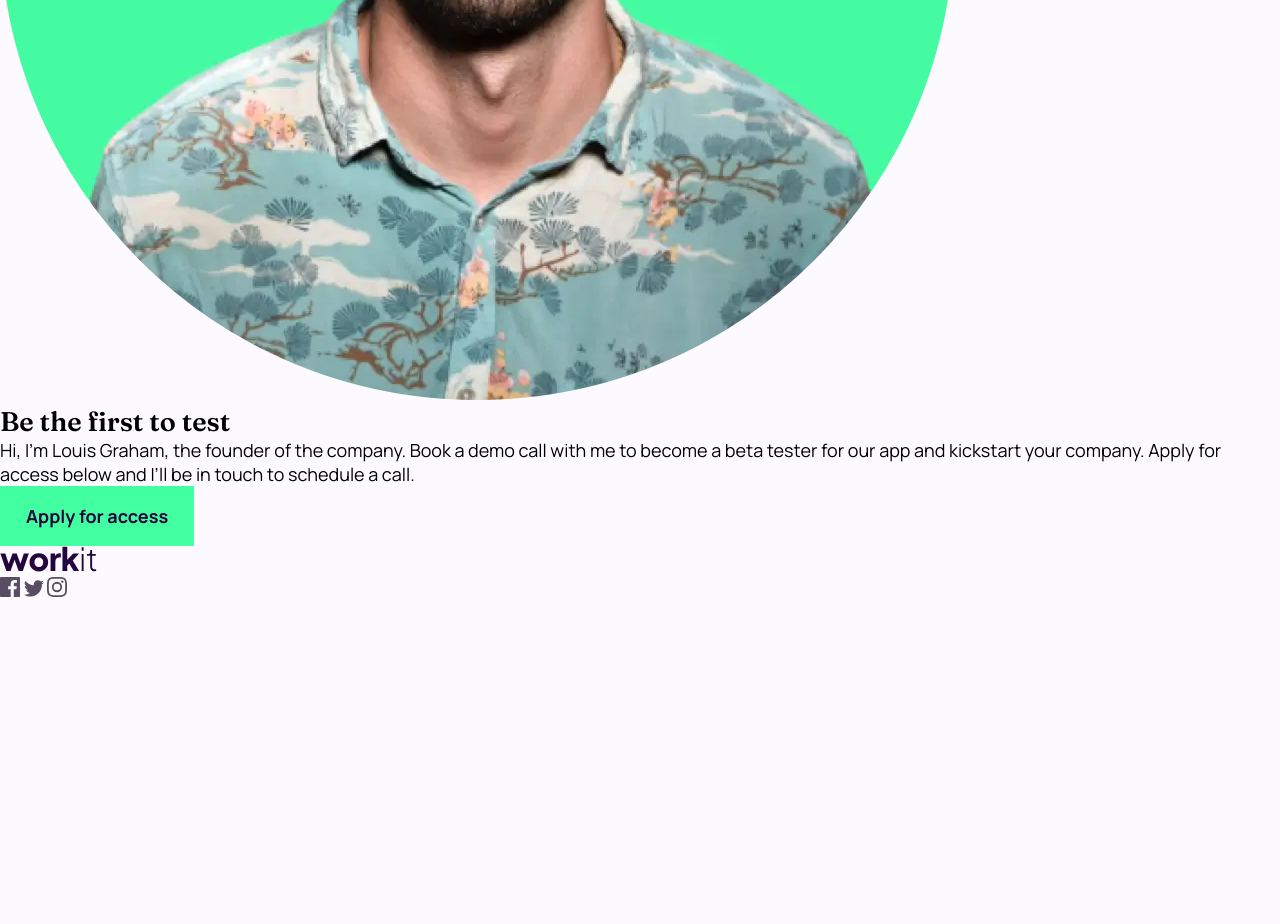
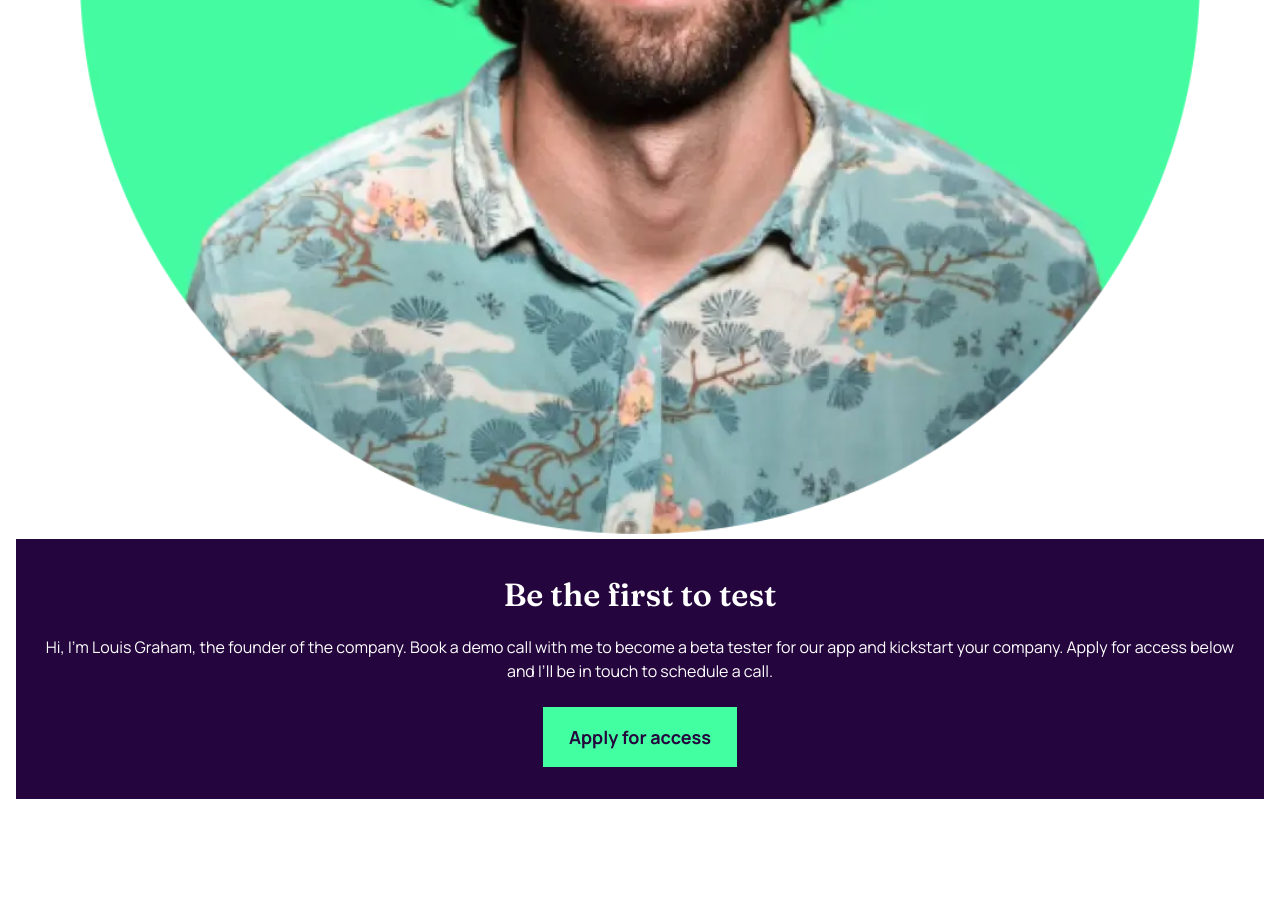
Before and after one commit to ProfessorDy/workit-landing-page, a plain HTML site: page index.html in a window 1280 px wide. Shown: the part 1848-2772 px from the top of the page. Before the commit the page ends 2450 px from the top, so only its background shows below. Drawn offline with Linux system fonts and the light colour scheme.

Commit message:
Finish styling all sections

```diff
--- a/assets/css/styles.css
+++ b/assets/css/styles.css
@@ -25,7 +25,7 @@ a {
 body{
     font-size: 18px;
     font-family: 'Manrope', sans-serif;
-    background-color: var(--ghost-white);
+    background-color: var(--white);
 }
 
 .heading{
@@ -91,12 +91,14 @@ body{
     margin: 0 auto;
 }
 .services{
-    padding: 5rem 1rem;
+    background-color: var(--ghost-white);
+    padding: 2rem 1rem;
 }
 .service{
     margin-bottom: 2.5rem;
 }
 .number{
+    font-family: 'Fraunces', serif;
     margin: 0 auto 1.5rem;
     width: 3rem;
     height: 3rem;
@@ -119,3 +121,43 @@ body{
     text-align: center;
     color: var(--davys-gray);
 }
+.about{
+    padding: 4rem 1rem;
+}
+.founder{
+    padding: 0 2rem;
+}
+.founder img{
+    width: 100%
+}
+.about-text{
+    background-color: var(--dark-purple);
+    padding: 2rem 1rem;
+    text-align: center;
+    color: var(--white);
+}
+.about-heading{
+    font-size: 2rem;
+    line-height: 3rem;
+    margin-bottom: 1rem;
+}
+.about-content{
+    font-size: 1rem;
+    line-height: 1.5rem;
+    margin-bottom: 1.5rem;
+}
+.about-text .primary-btn{
+    margin: 0 auto;
+}
+
+.footer{
+    padding: 4rem 8rem;
+}
+.footer img{
+    margin: 0 auto 3.5rem;
+}
+.socials{
+    list-style: none;
+    justify-content: space-between;
+    display: flex;
+}
--- a/index.html
+++ b/index.html
@@ -66,8 +66,10 @@
     <!-- About Section -->
     <section id="about" class="about">
       <div class="founder">
-        <img src="./assets/images/image-founder.webp" alt="Founder">
+        <img src="./assets/images/image-founder.webp" alt="Founder" class="founder">
       </div>
+
+
       <div class="about-text">
         <h2 class="heading about-heading">Be the first to test</h2>
         <p class="about-content"> Hi, I'm Louis Graham, the founder of the company. Book a demo call with me to become a
@@ -81,13 +83,13 @@
   <!-- Main Section End -->
 
   <!-- Footer Section -->
-  <footer>
+  <footer class="footer">
     <img src="./assets/images/logo-dark.svg" alt="Logo">
-    <div class="socials">
-      <img src="./assets/images/icon-facebook.svg" alt="Facebook">
-      <img src="./assets/images/icon-twitter.svg" alt="Twitter">
-      <img src="./assets/images/icon-instagram.svg" alt="Instagram">
-    </div>
+    <ul class="socials">
+      <li><a href="#"><img src="./assets/images/icon-facebook.svg" alt="Facebook"></a></li>
+      <li><a href="#"><img src="./assets/images/icon-twitter.svg" alt="Twitter"></a></li>
+      <li><a href="#"> <img src="./assets/images/icon-instagram.svg" alt="Instagram"></a></li>
+    </ul>
   </footer>
 </body>
 </html>
```
